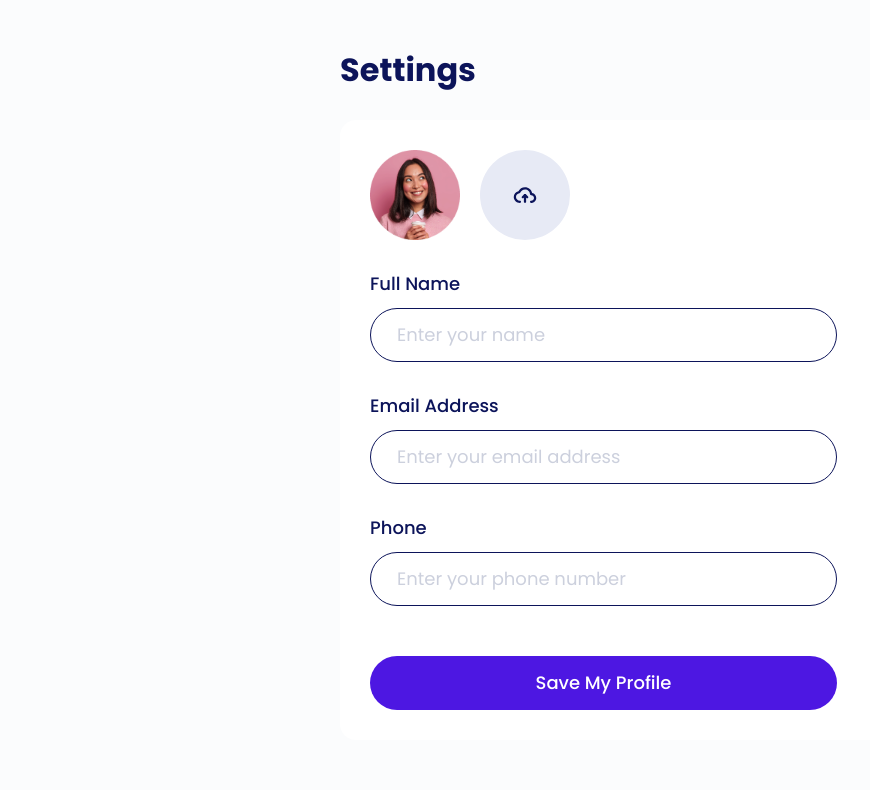
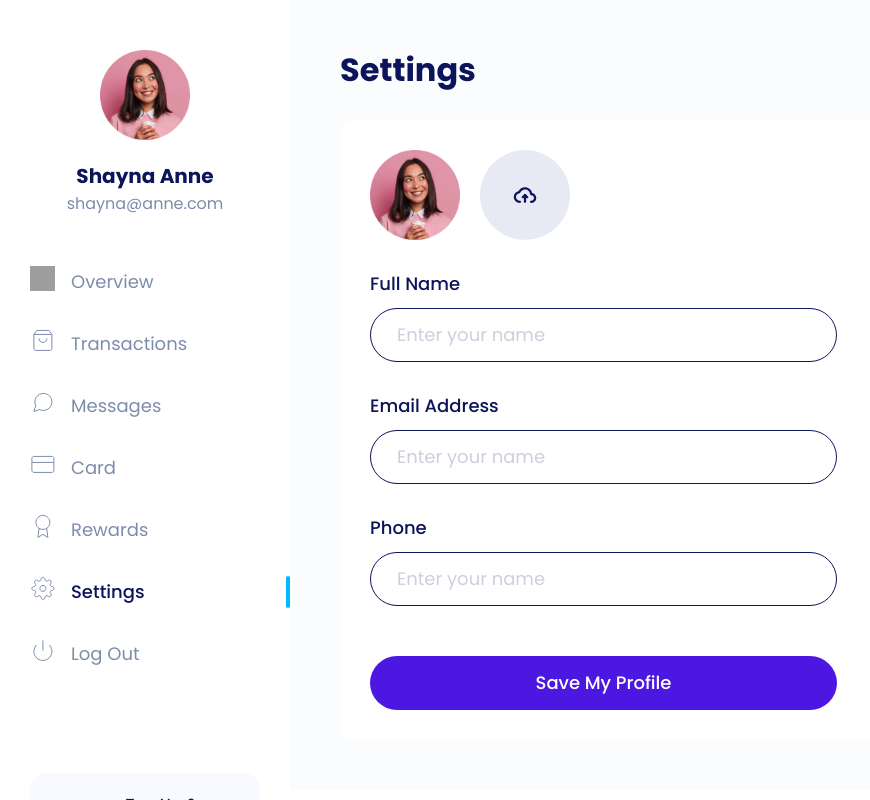
Before and after one commit to epanlauw/storegg, a Next.js app: page /member/edit-profile in a window 1280 px wide. Shown: the whole page, without its empty margins (0-870 px from the left). Built offline with nearby package versions, Linux system fonts and the light colour scheme; grey boxes are pictures that could not be loaded.

Commit message:
Refactor Edit Profile

```diff
--- /dev/null
+++ b/components/atoms/Input/index.tsx
@@ -0,0 +1,30 @@
+import React from "react";
+
+interface InputProps {
+  label: string;
+}
+
+const Input = (props: InputProps) => {
+  const { label, ...nativeProps } = props;
+
+  return (
+    <>
+      <label
+        htmlFor="name"
+        className="form-label text-lg fw-medium color-palette-1 mb-10">
+        {label}
+      </label>
+      <input
+        type="text"
+        className="form-control rounded-pill text-lg"
+        id="name"
+        name="name"
+        aria-describedby="name"
+        placeholder="Enter your name"
+        {...nativeProps}
+      />
+    </>
+  );
+};
+
+export default Input;
--- a/components/organisms/SideBar/MenuItem.tsx
+++ b/components/organisms/SideBar/MenuItem.tsx
@@ -1,6 +1,7 @@
 import React from "react";
 
 import Image from "next/image";
+import Link from "next/link";
 import cx from "classnames";
 
 interface MenuItemProps {
@@ -24,9 +25,9 @@ const MenuItem = (props: Partial<MenuItemProps>) => {
         <Image src={`/icon/${icon}.svg`} width={25} height={25} />
       </div>
       <p className="item-title m-0">
-        <a href={href} className="text-lg text-decoration-none">
-          {title}
-        </a>
+        <Link href={`${href}`}>
+          <a className="text-lg text-decoration-none">{title}</a>
+        </Link>
       </p>
     </div>
   );
--- a/components/organisms/SideBar/data.ts
+++ b/components/organisms/SideBar/data.ts
@@ -1,45 +1,38 @@
 const MenuItem = [
   {
     title: "Overview",
-    active: true,
     icon: "ic-menu-overview",
     href: "/member"
   },
   {
     title: "Transactions",
-    active: false,
     icon: "ic-menu-transactions",
     href: "/member/transactions"
   },
   {
     title: "Messages",
-    active: false,
     icon: "ic-menu-messages",
-    href: ""
+    href: "/member"
   },
   {
     title: "Card",
-    active: false,
     icon: "ic-menu-card",
-    href: ""
+    href: "/member"
   },
   {
     title: "Rewards",
-    active: false,
     icon: "ic-menu-rewards",
-    href: ""
+    href: "/member"
   },
   {
     title: "Settings",
-    active: false,
     icon: "ic-menu-settings",
     href: "/member/edit-profile"
   },
   {
     title: "Log Out",
-    active: false,
-    icon: "ic-menu-log-out",
-    href: ""
+    icon: "ic-menu-logout",
+    href: "/sign-in"
   }
 ];
 
--- a/components/organisms/SideBar/index.tsx
+++ b/components/organisms/SideBar/index.tsx
@@ -4,7 +4,13 @@ import Footer from "./Footer";
 import Data from "./data";
 import MenuItem from "./MenuItem";
 
-const SideBar = () => {
+interface SideBarProps {
+  activeMenu: "Overview" | "Transactions" | "Settings";
+}
+
+const SideBar = (props: SideBarProps) => {
+  const { activeMenu } = props;
+
   return (
     <section className="sidebar">
       <div className="content pt-50 pb-30 ps-30">
@@ -14,7 +20,7 @@ const SideBar = () => {
             <MenuItem
               key={index}
               title={item.title}
-              active={item.active}
+              active={activeMenu === item.title}
               icon={item.icon}
               href={item.href}
             />
--- a/pages/member/edit-profile.tsx
+++ b/pages/member/edit-profile.tsx
@@ -1,8 +1,11 @@
+import Input from "@/components/atoms/Input";
+import SideBar from "@/components/organisms/SideBar";
 import React from "react";
 
 const EditProfile = () => {
   return (
     <section className="edit-profile overflow-auto">
+      <SideBar activeMenu="Settings" />
       <main className="main-wrapper">
         <div className="ps-lg-0">
           <h2 className="text-4xl fw-bold color-palette-1 mb-30">Settings</h2>
@@ -18,77 +21,22 @@ const EditProfile = () => {
                     alt=""
                   />
                   <div className="avatar-overlay position-absolute top-0 d-flex justify-content-center align-items-center">
-                    <svg
-                      width="24"
-                      height="24"
-                      viewBox="0 0 24 24"
-                      fill="none"
-                      xmlns="http://www.w3.org/2000/svg">
-                      <path
-                        d="M3 6H5H21"
-                        stroke="white"
-                        strokeWidth="2"
-                        strokeLinecap="round"
-                        strokeLinejoin="round"
-                      />
-                      <path
-                        d="M8 6V4C8 3.46957 8.21071 2.96086 8.58579 2.58579C8.96086 2.21071 9.46957 2 10 2H14C14.5304 2 15.0391 2.21071 15.4142 2.58579C15.7893 2.96086 16 3.46957 16 4V6M19 6V20C19 20.5304 18.7893 21.0391 18.4142 21.4142C18.0391 21.7893 17.5304 22 17 22H7C6.46957 22 5.96086 21.7893 5.58579 21.4142C5.21071 21.0391 5 20.5304 5 20V6H19Z"
-                        stroke="white"
-                        strokeWidth="2"
-                        strokeLinecap="round"
-                        strokeLinejoin="round"
-                      />
-                      <path
-                        d="M14 11V17"
-                        stroke="white"
-                        strokeWidth="2"
-                        strokeLinecap="round"
-                        strokeLinejoin="round"
-                      />
-                      <path
-                        d="M10 11V17"
-                        stroke="white"
-                        strokeWidth="2"
-                        strokeLinecap="round"
-                        strokeLinejoin="round"
-                      />
-                    </svg>
+                    <img
+                      src="/icon/upload.svg"
+                      alt="icon upload"
+                      width={90}
+                      height={90}
+                    />
                   </div>
                 </div>
                 <div className="image-upload">
                   <label htmlFor="avatar">
-                    <svg
-                      width="90"
-                      height="90"
-                      viewBox="0 0 90 90"
-                      fill="none"
-                      xmlns="http://www.w3.org/2000/svg">
-                      <circle cx="45" cy="45" r="45" fill="#E7EAF5" />
-                      <path
-                        fillRule="evenodd"
-                        clipRule="evenodd"
-                        d="M45 39.375C42.7981 39.375 40.9679 40.7216 40.3127 42.5332C40.1693 42.9297 39.8162 43.2128 39.398 43.2665C37.4362 43.5183 36 45.1013 36 46.9286C36 48.919 37.7105 50.625 39.9375 50.625C40.5588 50.625 41.0625 51.1287 41.0625 51.75C41.0625 52.3713 40.5588 52.875 39.9375 52.875C36.5726 52.875 33.75 50.2638 33.75 46.9286C33.75 44.0997 35.7853 41.7878 38.4536 41.1547C39.5996 38.7573 42.1173 37.125 45 37.125C48.5711 37.125 51.6055 39.6452 52.1224 43.0137C54.4461 43.4763 56.25 45.4474 56.25 47.8929C56.25 50.6955 53.8807 52.875 51.075 52.875C50.4537 52.875 49.95 52.3713 49.95 51.75C49.95 51.1287 50.4537 50.625 51.075 50.625C52.7428 50.625 54 49.3507 54 47.8929C54 46.435 52.7428 45.1607 51.075 45.1607C50.4537 45.1607 49.95 44.657 49.95 44.0357C49.95 41.5128 47.7862 39.375 45 39.375Z"
-                        fill="#0C145A"
-                      />
-                      <path
-                        fillRule="evenodd"
-                        clipRule="evenodd"
-                        d="M45 52.875C44.3787 52.875 43.875 52.3713 43.875 51.75V45C43.875 44.3787 44.3787 43.875 45 43.875C45.6213 43.875 46.125 44.3787 46.125 45V51.75C46.125 52.3713 45.6213 52.875 45 52.875Z"
-                        fill="#0C145A"
-                      />
-                      <path
-                        fillRule="evenodd"
-                        clipRule="evenodd"
-                        d="M41.9545 48.0455C41.5152 47.6062 41.5152 46.8938 41.9545 46.4545L44.2045 44.2045C44.6438 43.7652 45.3562 43.7652 45.7955 44.2045C46.2348 44.6438 46.2348 45.3562 45.7955 45.7955L43.5455 48.0455C43.1062 48.4848 42.3938 48.4848 41.9545 48.0455Z"
-                        fill="#0C145A"
-                      />
-                      <path
-                        fillRule="evenodd"
-                        clipRule="evenodd"
-                        d="M44.2045 44.2045C44.6438 43.7652 45.3562 43.7652 45.7955 44.2045L48.0455 46.4545C48.4848 46.8938 48.4848 47.6062 48.0455 48.0455C47.6062 48.4848 46.8938 48.4848 46.4545 48.0455L44.2045 45.7955C43.7652 45.3562 43.7652 44.6438 44.2045 44.2045Z"
-                        fill="#0C145A"
-                      />
-                    </svg>
+                    <img
+                      src="/icon/upload.svg"
+                      alt="icon upload"
+                      width={90}
+                      height={90}
+                    />
                   </label>
                   <input
                     id="avatar"
@@ -99,49 +47,13 @@ const EditProfile = () => {
                 </div>
               </div>
               <div className="pt-30">
-                <label
-                  htmlFor="name"
-                  className="form-label text-lg fw-medium color-palette-1 mb-10">
-                  Full Name
-                </label>
-                <input
-                  type="text"
-                  className="form-control rounded-pill text-lg"
-                  id="name"
-                  name="name"
-                  aria-describedby="name"
-                  placeholder="Enter your name"
-                />
+                <Input label="Full Name" />
               </div>
               <div className="pt-30">
-                <label
-                  htmlFor="email"
-                  className="form-label text-lg fw-medium color-palette-1 mb-10">
-                  Email Address
-                </label>
-                <input
-                  type="email"
-                  className="form-control rounded-pill text-lg"
-                  id="email"
-                  name="email"
-                  aria-describedby="email"
-                  placeholder="Enter your email address"
-                />
+                <Input label="Email Address" />
               </div>
               <div className="pt-30">
-                <label
-                  htmlFor="phone"
-                  className="form-label text-lg fw-medium color-palette-1 mb-10">
-                  Phone
-                </label>
-                <input
-                  type="tel"
-                  className="form-control rounded-pill text-lg"
-                  id="phone"
-                  name="phone"
-                  aria-describedby="phone"
-                  placeholder="Enter your phone number"
-                />
+                <Input label="Phone" />
               </div>
               <div className="button-group d-flex flex-column pt-50">
                 <button
--- a/pages/member/index.tsx
+++ b/pages/member/index.tsx
@@ -5,7 +5,7 @@ import SideBar from "components/organisms/SideBar";
 const Member = () => {
   return (
     <section className="overview overflow-auto">
-      <SideBar />
+      <SideBar activeMenu="Overview" />
       <OverviewContent />
     </section>
   );
```
